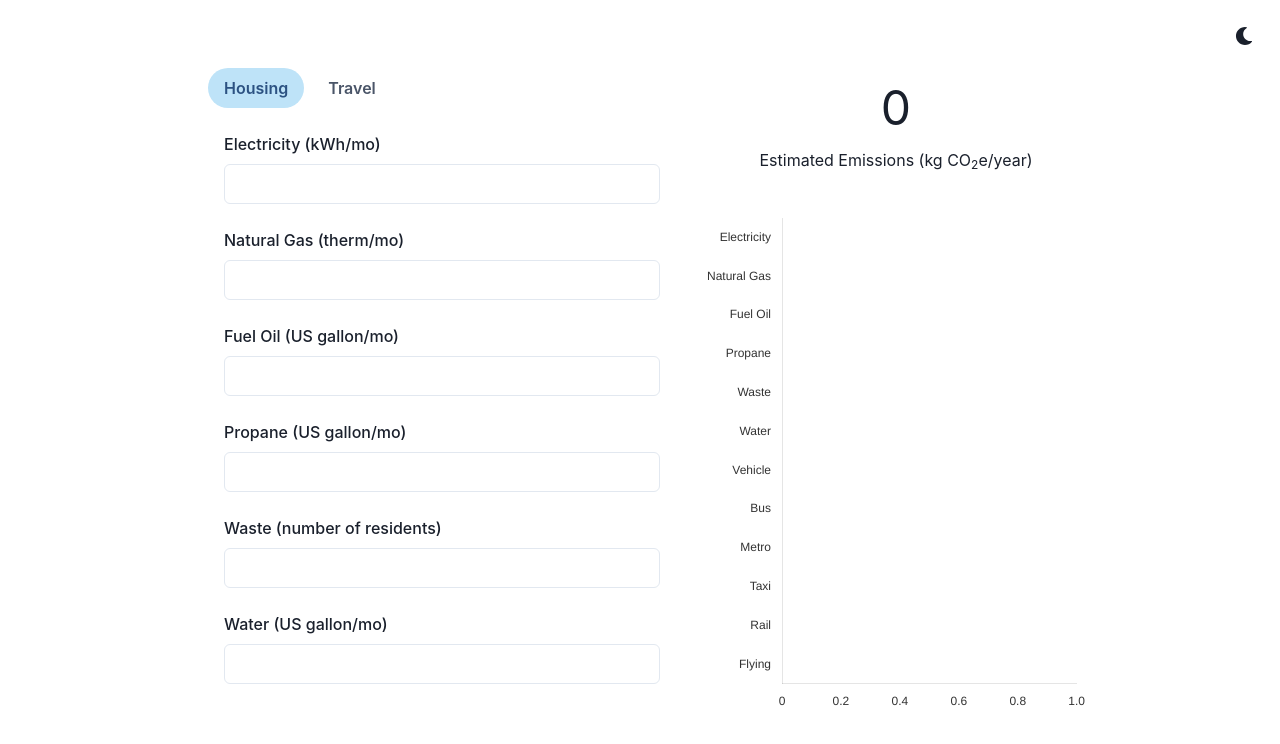
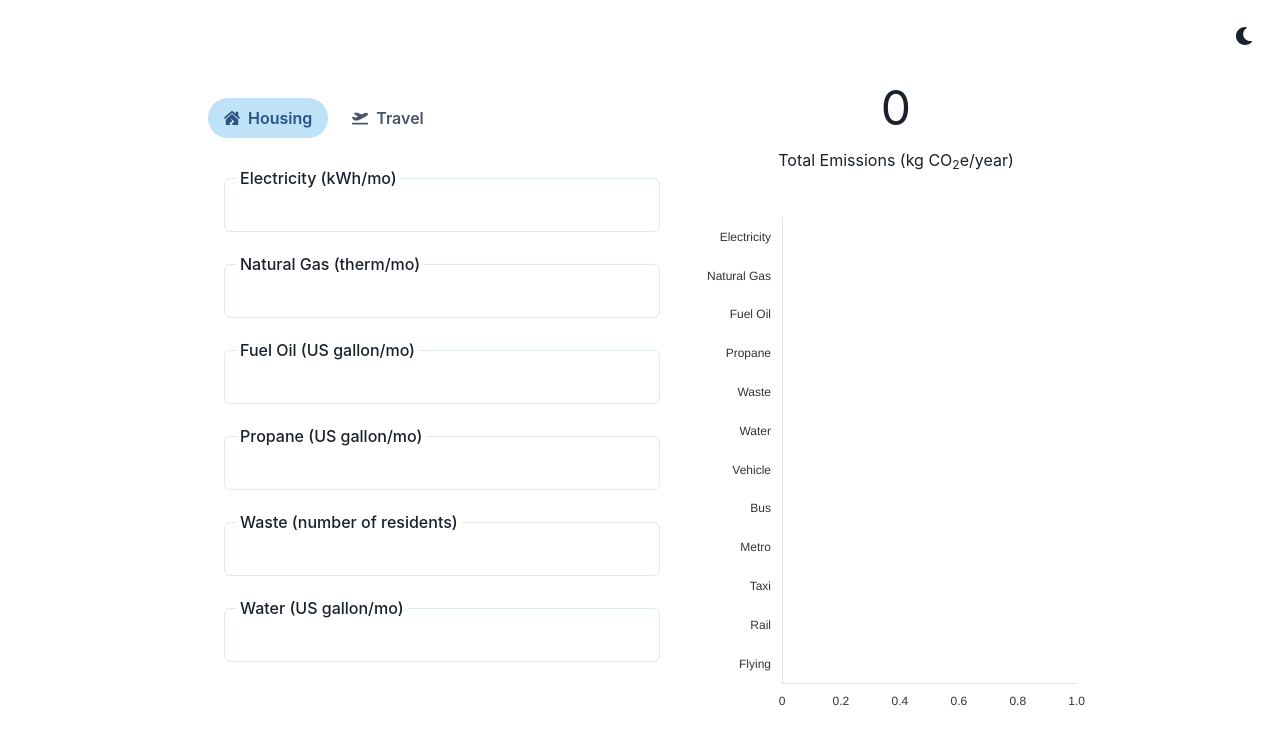
Before and after one commit to kchuang7/carbon-calculator, a React app: page / in a window 1280 px wide. Shown: the top 744 px of the page. Built offline with nearby package versions, Linux system fonts and the light colour scheme.

Commit message:
style: improve label styles and text

```diff
--- a/package.json
+++ b/package.json
@@ -1,6 +1,6 @@
 {
   "name": "carbon-calculator",
-  "version": "0.2.10",
+  "version": "0.2.11",
   "private": true,
   "type": "module",
   "dependencies": {
@@ -15,7 +15,6 @@
     "react-chartjs-2": "^4.3.1",
     "react-dom": "^18.2.0",
     "react-icons": "^3.11.0",
-    "styled-components": "^5.3.6",
     "web-vitals": "^2.1.4"
   },
   "devDependencies": {
--- a/public/index.html
+++ b/public/index.html
@@ -24,7 +24,7 @@
       work correctly both with client-side routing and a non-root public URL.
       Learn how to configure a non-root public URL by running `npm run build`.
     -->
-    <title>React App</title>
+    <title>Carbon Calculator</title>
   </head>
   <body>
     <noscript>You need to enable JavaScript to run this app.</noscript>
--- a/src/components/Emissions/index.tsx
+++ b/src/components/Emissions/index.tsx
@@ -15,7 +15,7 @@ function Emissions ({ emissions }: EmissionsPropTypes): JSX.Element {
     <Flex w='30%' h='80vh' justify="center">
       <Stack w='100%' spacing='1' textAlign='center'>
         <Text fontSize='5xl'>{Math.round(totalEmissions * 10) / 10}</Text>
-        <Text>Estimated Emissions (kg CO<sub>2</sub>e/year)</Text>
+        <Text>Total Emissions (kg CO<sub>2</sub>e/year)</Text>
         <Chart emissions={emissions} />
       </Stack>
     </Flex>
--- a/src/components/Main/Inputs.tsx
+++ b/src/components/Main/Inputs.tsx
@@ -67,10 +67,11 @@ function Inputs ({ category, usageValues, setUsageValues, setEmissions }: PropTy
     <Flex align="left" justify="center" direction="column">
       {
         INPUTS[category].map((subcategory: InputType): JSX.Element => (
-          <Box key={subcategory.label} my='2'>
+          <Box key={subcategory.label}>
             <FormLabel>
-              <Text mb='2'>{subcategory.label}</Text>
+              <Text position='relative' w='fit-content' top='3' left='3' px='1' bg='var(--chakra-colors-chakra-body-bg)' zIndex='2'>{subcategory.label}</Text>
               <Input
+                h='54'
                 autoComplete='new-password'
                 value={usageValues[subcategory.valueName]}
                 onChange={(e) => handleChange(e, subcategory.valueName)}
--- a/src/components/Main/index.tsx
+++ b/src/components/Main/index.tsx
@@ -1,13 +1,17 @@
 import React from 'react'
 import {
   Flex,
+  Text,
   Tabs,
   TabList,
   TabPanels,
   Tab,
   TabPanel
 } from '@chakra-ui/react'
+import { FaHouseDamage, FaPlaneDeparture } from 'react-icons/fa'
+// components
 import Inputs from './Inputs'
+// types
 import MainPropTypes from '../../types/MainPropTypes'
 
 function Main ({ usageValues, setUsageValues, setEmissions }: MainPropTypes): JSX.Element {
@@ -15,8 +19,14 @@ function Main ({ usageValues, setUsageValues, setEmissions }: MainPropTypes): JS
     <Flex w='40%' h='80vh' p='4' align="center" justify="center">
       <Tabs w='100%' variant='soft-rounded' colorScheme='blue'>
         <TabList>
-          <Tab mr='2'>Housing</Tab>
-          <Tab>Travel</Tab>
+          <Tab mr='2'>
+            <FaHouseDamage />
+            <Text pl='2'>Housing</Text>
+          </Tab>
+          <Tab mr='2'>
+            <FaPlaneDeparture />
+            <Text pl='2'>Travel</Text>
+          </Tab>
         </TabList>
         <TabPanels>
           <TabPanel>
```
Also changed, not shown: 1 other file (tests, documents, lock files or other folders).
